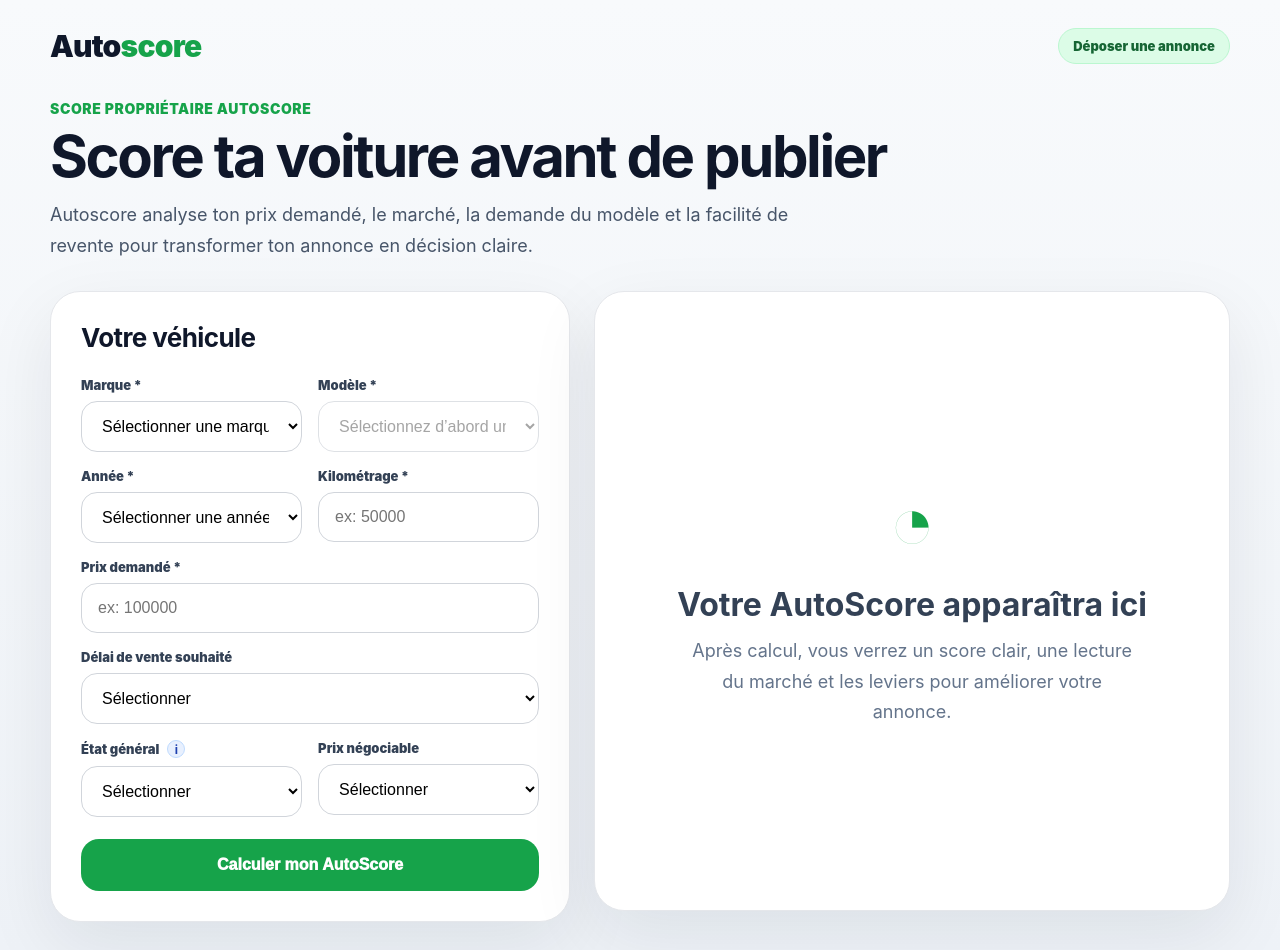
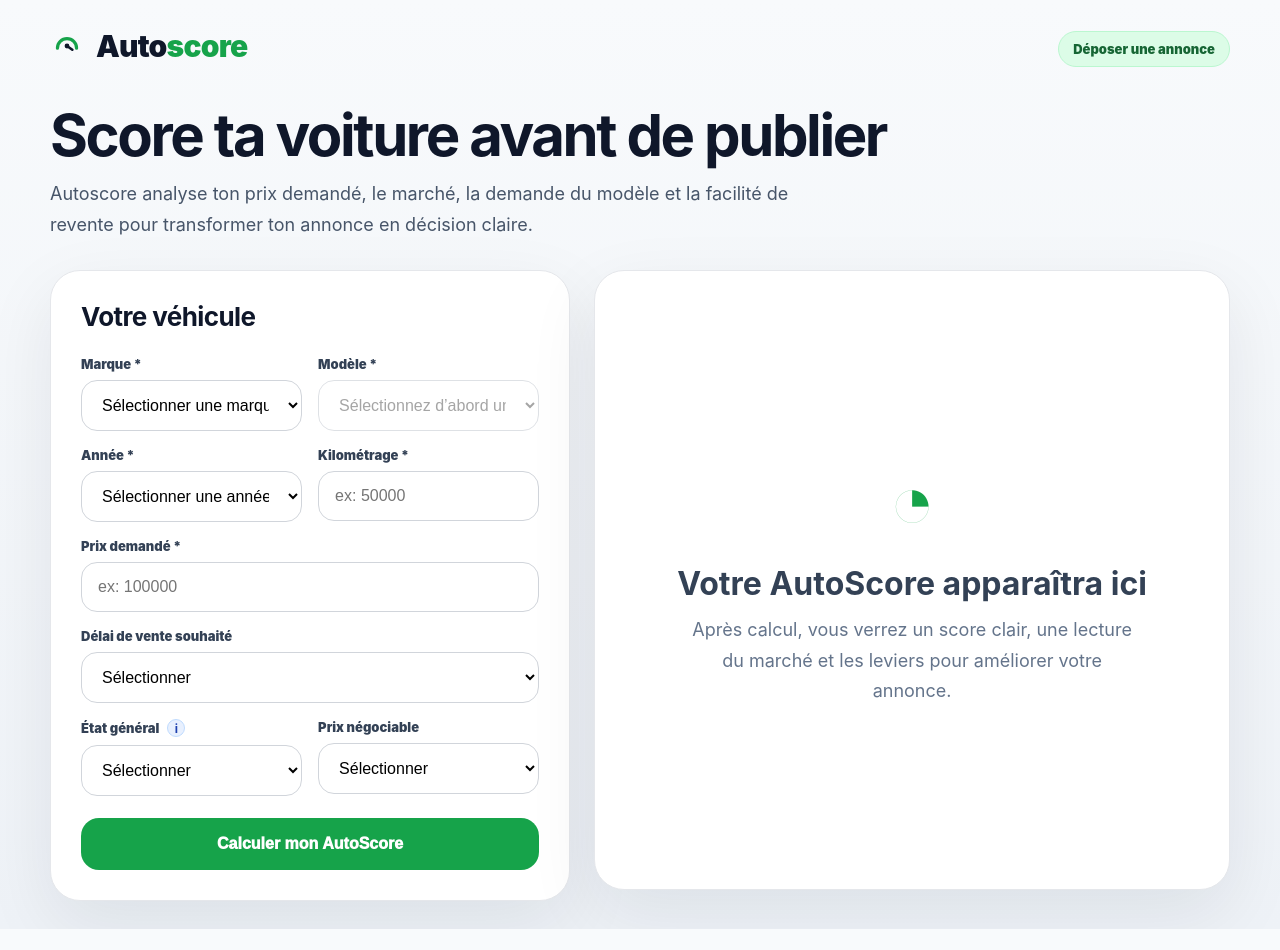
Before and after one commit to jiiiiiippo-svg/autoscore, a Next.js app: page /score in a window 1280 px wide. After the commit the page ends 929 px from the top, so only its background shows below. Built offline with nearby package versions, Linux system fonts and the light colour scheme.

Commit message:
Remove score kicker and add logo to score header

```diff
--- a/app/score/page.tsx
+++ b/app/score/page.tsx
@@ -376,7 +376,14 @@
       <section style={shellStyle}>
         <header style={headerStyle}>
           <Link href="/" style={logoStyle}>
-            Auto<span style={{ color: "#16a34a" }}>score</span>
+            <span style={{ display: "inline-flex", alignItems: "center", gap: 12 }}>
+              <svg width="34" height="34" viewBox="0 0 64 64" fill="none" aria-hidden="true">
+                <path d="M14 36a18 18 0 1 1 36 0" stroke="#16a34a" strokeWidth="6" strokeLinecap="round" />
+                <path d="M32 32l10 7" stroke="#0f172a" strokeWidth="5" strokeLinecap="round" />
+                <circle cx="32" cy="32" r="4.5" fill="#0f172a" />
+              </svg>
+              <span>Auto<span style={{ color: "#16a34a" }}>score</span></span>
+            </span>
           </Link>
 
           <span style={headerPillStyle}>Déposer une annonce</span>
@@ -384,7 +391,7 @@
 
         <section style={heroStyle}>
           <div>
-            <p style={kickerStyle}>Score propriétaire Autoscore</p>
+
 
             <h1 style={titleStyle}>
               Score ta voiture avant de publier
```
